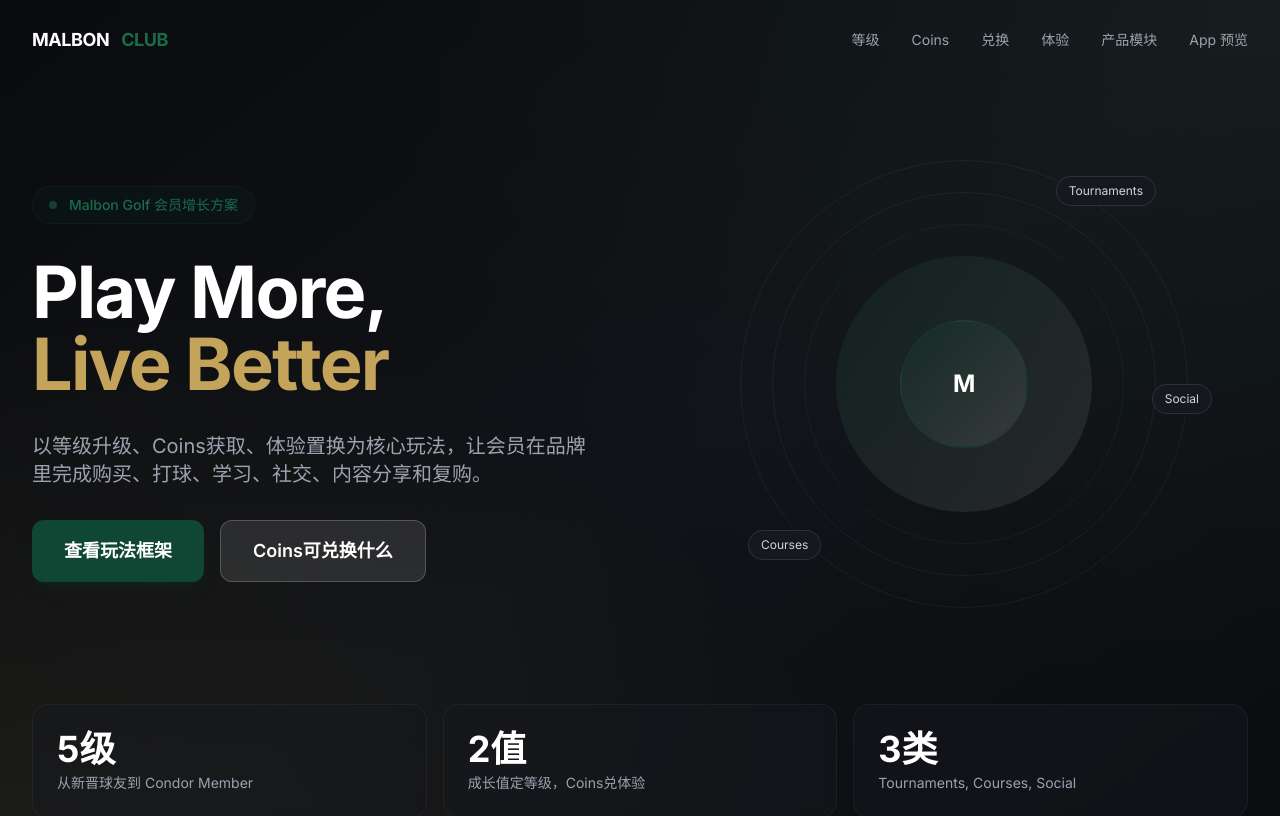
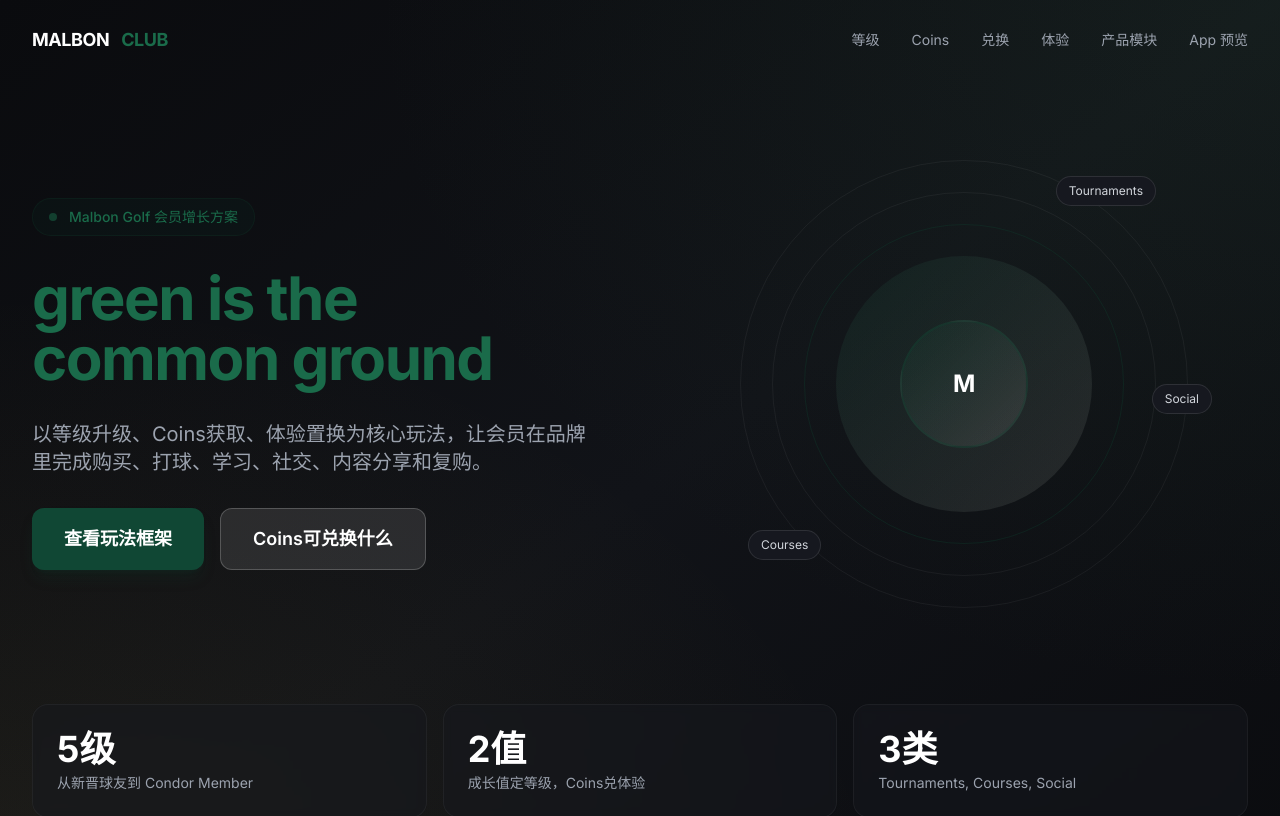
Before and after one commit to fengenjoy-coder/George, a React (Vite) app: page / in a window 1280 px wide. Shown: the top 816 px of the page. Built offline with nearby package versions, Linux system fonts and the light colour scheme.

Commit message:
feat: update hero slogan to 'green is the common ground'

```diff
--- a/src/components/sections/HeroSection.jsx
+++ b/src/components/sections/HeroSection.jsx
@@ -27,11 +27,9 @@
               <span className="text-malbon-green-light text-sm font-medium">Malbon Golf 会员增长方案</span>
             </div>
 
-            <h1 className="text-4xl md:text-5xl lg:text-7xl font-bold tracking-tight leading-[1.1]">
-              <span className="text-white">Play More,</span>
-              <br />
-              <span className="text-malbon-gold">
-                Live Better
+            <h1 className="text-4xl md:text-5xl lg:text-6xl font-bold tracking-tight leading-[1.1]">
+              <span className="text-malbon-green-light">
+                green is the common ground
               </span>
             </h1>
 
```
